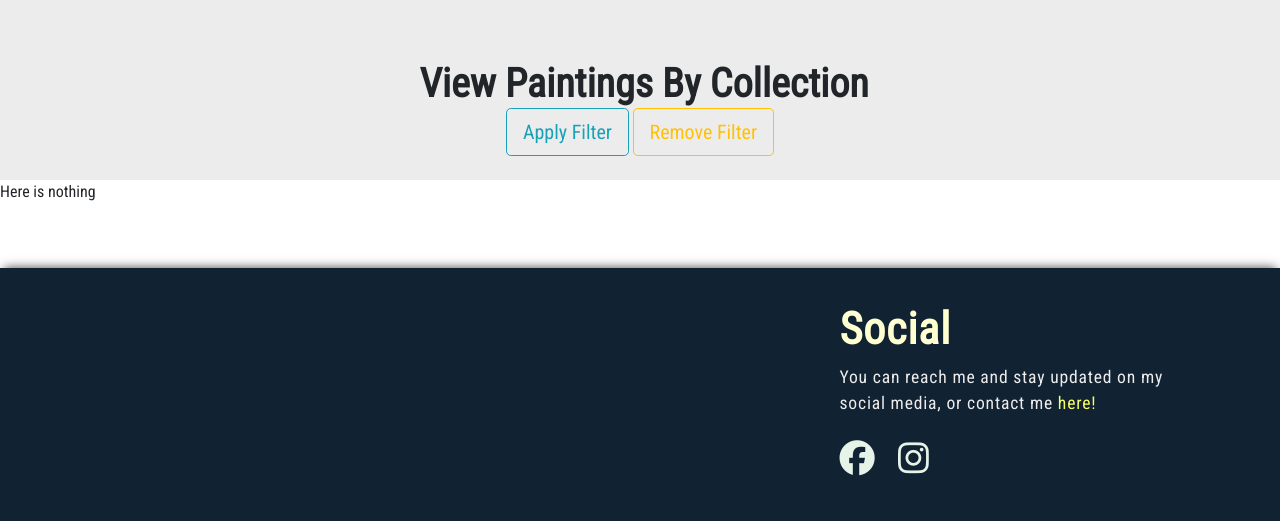
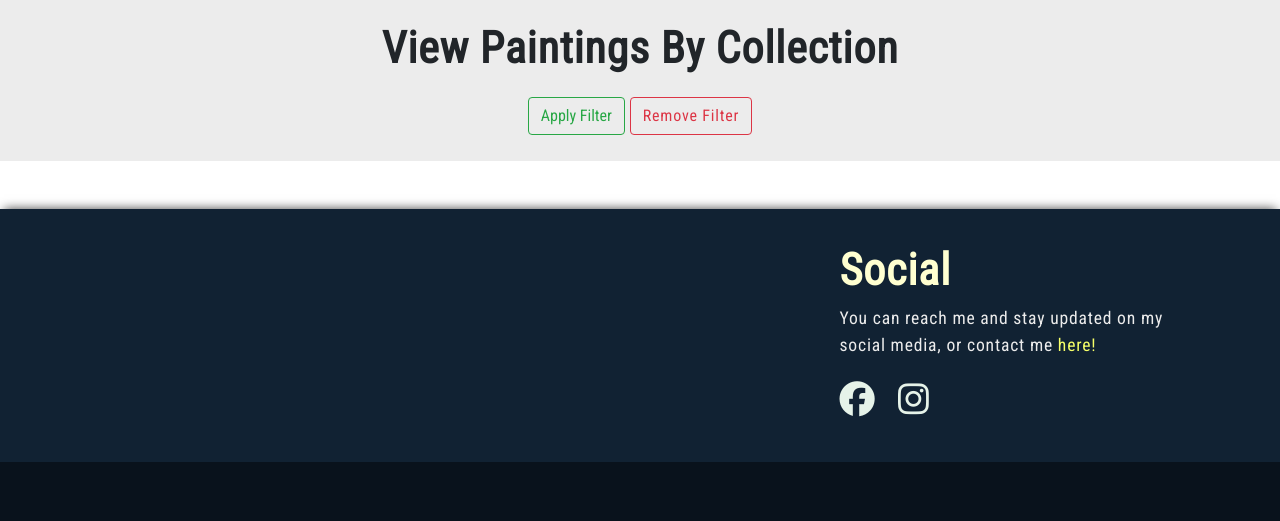
Before and after one commit to HeimirDavid/art-ecommerce, a Django app: page /paintings/ in a window 1280 px wide. Shown: the part 774-1295 px from the top of the page. After the commit the page ends 1236 px from the top, so only its background shows below. Run offline with Django 3.2, Linux system fonts and the light colour scheme; data that the repository does not hold is empty; some libraries are stand-ins or nearby versions.

Commit message:
Description of Collections styled on products.html

```diff
--- a/home/templates/contact.html
+++ b/home/templates/contact.html
@@ -13,6 +13,8 @@
 {% endblock %}
 
 {% block content %}
+
+<section id="contact-sect">
 
     <div id="success_alert" class="alert alert-success alert-dismissible fade" role="alert">
         <strong>Holy guacamole! </strong>Your email has been sent!
@@ -51,6 +53,7 @@
         </div>
     </div>
 
+</section>
 
 <script type="text/Javascript" src="{% static 'js/sendEmailJS.js' %}"></script>
 
--- a/newsposts/templates/newsposts.html
+++ b/newsposts/templates/newsposts.html
@@ -1,7 +1,7 @@
 {% extends 'base.html' %}
 
 {% block content %}
-<div class="row news-header-row">
+<div id="news-sect" class="row news-header-row">
     <div class="col-10 offset-1">
         <h2 class="header-h3 uppercase news-h">news/blog</h2>
         <h3 class="sub-header">Read the latest news here!</h3>
--- a/products/templates/products.html
+++ b/products/templates/products.html
@@ -2,35 +2,36 @@
 
 {% block content %}
 
-<div class="row news-header-row">
-    <div class="col-8 offset-2">
-        <h3 class="header-h3 text-center news-h">View Paintings By Collection</h3>
-        <div class="row"></div>
+<div id="painting-sect" class="row news-header-row">
+    <div class="col-8 offset-2 p-text">
+        <h3 class="header-h3 text-center paintings-h">View Paintings By Collection</h3>
+
         <form method="GET" action="{% url 'get_products' %}">
             {% for collection in collections %}
-                <div class="col-12 col-md-4 collection-checkbox-col form-check form-check-inline">
-                    <input class="form-check-input" type="checkbox" id="{{ collection.id }}" name="coll_id" value="{{ collection.id }}">
-                    <label class="form-check-label" for="{{ collection.id }}">{{ collection.name }}</label>
+                <div class="col-12 col-md-4 custom-control custom-radio custom-control-inline coll-filter">
+                    <input class="custom-control-input" type="radio" id="{{ collection.id }}" name="coll_id" value="{{ collection.id }}">
+                    <label class="custom-control-label font-weight-bold" for="{{ collection.id }}">{{ collection.name }}</label>
                 </div>
             {% endfor %}
             <div class="col text-center">
-                <button type="submit" class="btn btn-outline-info btn-lg m-auto">Apply Filter</button>
-                <a href="{% url 'get_products' %}" class="btn btn-outline-warning btn-lg m-auto">Remove Filter</a>
+                <button type="submit" class="btn btn-outline-success">Apply Filter</button>
+                <a href="{% url 'get_products' %}" class="btn btn-outline-danger">Remove Filter</a>
             </div>
             <br>
         </form>
 
-        </div>
     </div>
 </div>
 
 {% if coll_description == True %}
-{% for product in products %}
-<p>{{ product.collection.name }}</p>
-<p>{{ product.collection.description }}</p>
-{% endfor %}
-{% elif coll_description == False %}
-<p>Here is nothing</p>
+<div class="row">
+    <div class="col-10 offset-1">
+        {% for product in products %}
+            <h4 class="header-h4 collection-h">{{ product.collection.name }}</h4>
+            <p class="p-text">{{ product.collection.description }}</p>
+        {% endfor %}
+    </div>
+</div>
 {% endif %}
 
 {% for product in products %}
--- a/static/css/custom.css
+++ b/static/css/custom.css
@@ -296,6 +296,18 @@ a.nav-item.nav-link.main-nav-item {
 
 
 /******* Products Section  *******/
+
+.paintings-h {
+    margin: .5em;
+}
+
+.coll-filter {
+    padding: 1em;
+}
+
+.collection-h {
+    margin-top: 1em;
+}
 
 .product-display-row {
     margin-top: 4em;
--- a/templates/base.html
+++ b/templates/base.html
@@ -47,9 +47,9 @@
               <div class="navbar-nav m-auto">
                 <a class="nav-item nav-link main-nav-item" href="{% url 'index' %}">Home</a>
                 <a class="nav-item nav-link main-nav-item" href="{% url 'index' %}#about_section">About</a>
-                <a class="nav-item nav-link main-nav-item" href="{% url 'get_products' %}">Paintings</a>
-                <a class="nav-item nav-link main-nav-item" href="{% url 'get_newsposts' %}">News</a>
-                <a class="nav-item nav-link main-nav-item" href="{% url 'contact' %}">Contact</a>
+                <a class="nav-item nav-link main-nav-item" href="{% url 'get_products' %}#painting-sect">Paintings</a>
+                <a class="nav-item nav-link main-nav-item" href="{% url 'get_newsposts' %}#news-sect">News</a>
+                <a class="nav-item nav-link main-nav-item" href="{% url 'contact' %}#contact-sect">Contact</a>
                 <a class="nav-item nav-link main-nav-item shopping-cart" href="{% url 'view_cart' %}">
                     <span class="badge badge-secondary">{{ request.session.items_total }}</span>
                     <i class="fas fa-shopping-cart"></i>
@@ -57,7 +57,6 @@
               </div>
             </div>
           </nav>
-
     </header>
 
     <main>
```
Lines whose indentation alone changed are shown as unchanged.
